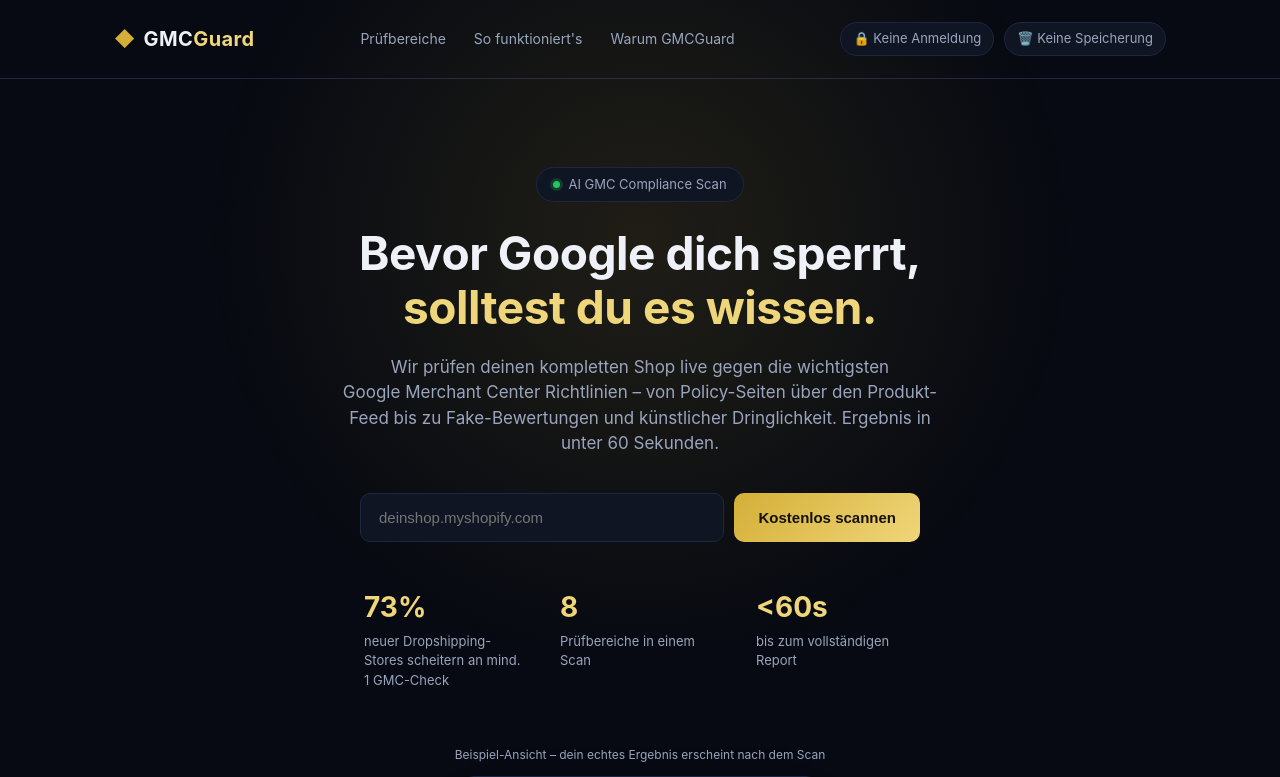
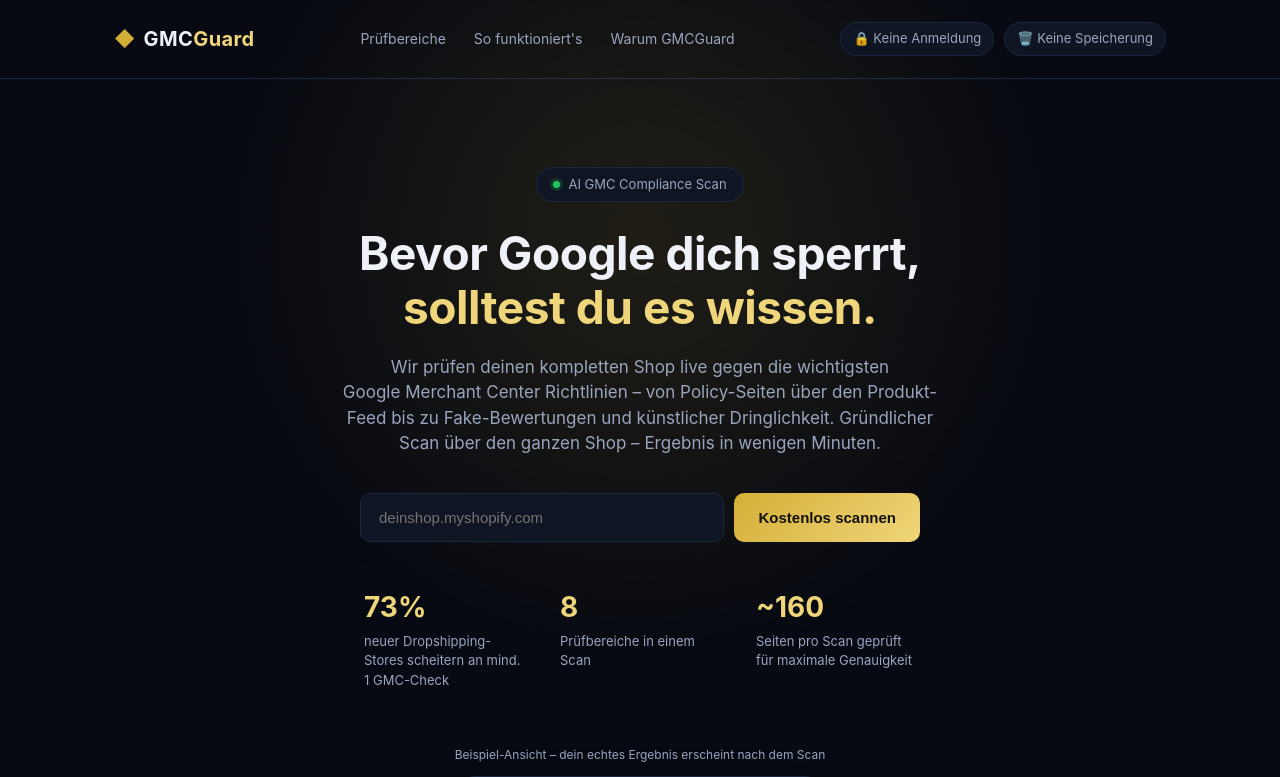
Before and after one commit to BennetEcom/gmc-compliance-scanner, a FastAPI app: page /scan/result in a window 1280 px wide. Shown: the top 777 px of the page. Run offline with FastAPI, Linux system fonts and the light colour scheme.

Commit message:
Deeper scan: check more pages/products/images, update copy to reflect longer but more accurate scans

```diff
--- a/app/scanner.py
+++ b/app/scanner.py
@@ -112,10 +112,10 @@ POLICY_PATTERNS = {
 MIN_TRUSTED_DOMAIN_AGE_DAYS = 90  # unter 3 Monate = klassisches Dropshipping-Rot-Flag
 MIN_IMAGE_EDGE_PX = 250
 RECOMMENDED_IMAGE_EDGE_PX = 800
-MAX_LINKS_TO_CHECK = 60
-MAX_PRODUCTS_TO_SAMPLE = 8
-MAX_PRODUCT_PAGES_TO_FETCH = 6
-MAX_SITEMAP_ENTRIES = 300
+MAX_LINKS_TO_CHECK = 160
+MAX_PRODUCTS_TO_SAMPLE = 25
+MAX_PRODUCT_PAGES_TO_FETCH = 18
+MAX_SITEMAP_ENTRIES = 500
 
 # --- Bekannte, seriöse Bewertungs-Plattformen (Script-/Domain-Signaturen) ---
 # Wird ein solcher Anbieter erkannt, gelten angezeigte Sternebewertungen als
@@ -646,7 +646,7 @@ async def check_contact_legal(client: httpx.AsyncClient, base_url: str, homepage
 # ---------------------------------------------------------------------------
 # 5) Produkt-Feed-Qualität (Shopify products.json)
 # ---------------------------------------------------------------------------
-MAX_NAV_COLLECTIONS_TO_CHECK = 6
+MAX_NAV_COLLECTIONS_TO_CHECK = 15
 EMPTY_COLLECTION_THRESHOLD = 3
 
 
@@ -822,13 +822,13 @@ async def check_images(client: httpx.AsyncClient, base_url: str, products_sample
 
     image_urls = []
     for p in products_sample:
-        for img in (p.get("images") or [])[:2]:
+        for img in (p.get("images") or [])[:3]:
             src = img.get("src")
             if src:
                 # Shopify liefert Bild-URLs oft absolut, protocol-relativ ("//cdn...")
                 # oder relativ zur Domain - alle Fälle auf eine absolute URL normalisieren.
                 image_urls.append(urljoin(base_url + "/", src))
-    image_urls = image_urls[:15]
+    image_urls = image_urls[:50]
 
     if not image_urls:
         findings.append(Finding("low", "Keine Produktbilder zum Prüfen gefunden", "Bild-Compliance konnte nicht automatisch bewertet werden."))
--- a/app/templates/index.html
+++ b/app/templates/index.html
@@ -34,7 +34,7 @@
       <p class="lead">
         Wir prüfen deinen kompletten Shop live gegen die wichtigsten Google&nbsp;Merchant&nbsp;Center
         Richtlinien – von Policy-Seiten über den Produkt-Feed bis zu Fake-Bewertungen und
-        künstlicher Dringlichkeit. Ergebnis in unter 60 Sekunden.
+        künstlicher Dringlichkeit. Gründlicher Scan über den ganzen Shop – Ergebnis in wenigen Minuten.
       </p>
 
       <form id="scan-form" class="scan-form">
@@ -63,8 +63,8 @@
           <div class="stat-label">Prüfbereiche in einem Scan</div>
         </div>
         <div class="stat">
-          <div class="stat-num">&lt;60s</div>
-          <div class="stat-label">bis zum vollständigen Report</div>
+          <div class="stat-num">~160</div>
+          <div class="stat-label">Seiten pro Scan geprüft für maximale Genauigkeit</div>
         </div>
       </div>
 
@@ -250,8 +250,8 @@
         </div>
         <div class="why-card">
           <div class="feature-icon">⚡</div>
-          <h3>Unter 60 Sekunden</h3>
-          <p>Policy-Seiten, Produkt-Feed, Bilder, Bewertungen und Fake-Urgency-Muster in einem Durchlauf.</p>
+          <h3>Gründlich statt schnell-schnell</h3>
+          <p>Bis zu 160 Seiten, 25 Produkte und 18 Produktseiten pro Scan – mit Wiederholungsversuchen statt Fehlalarmen.</p>
         </div>
         <div class="why-card">
           <div class="feature-icon">🗺️</div>
@@ -279,7 +279,7 @@
     <section class="final-cta container">
       <div class="final-cta-panel">
         <h2>Bereit für deinen Compliance-Check?</h2>
-        <p>Trag deine Shop-URL ein und erhalte in unter 60 Sekunden deinen Report.</p>
+        <p>Trag deine Shop-URL ein und erhalte einen gründlichen Report in wenigen Minuten.</p>
         <a href="#hero" class="cta-button">Jetzt scannen</a>
       </div>
     </section>
```
